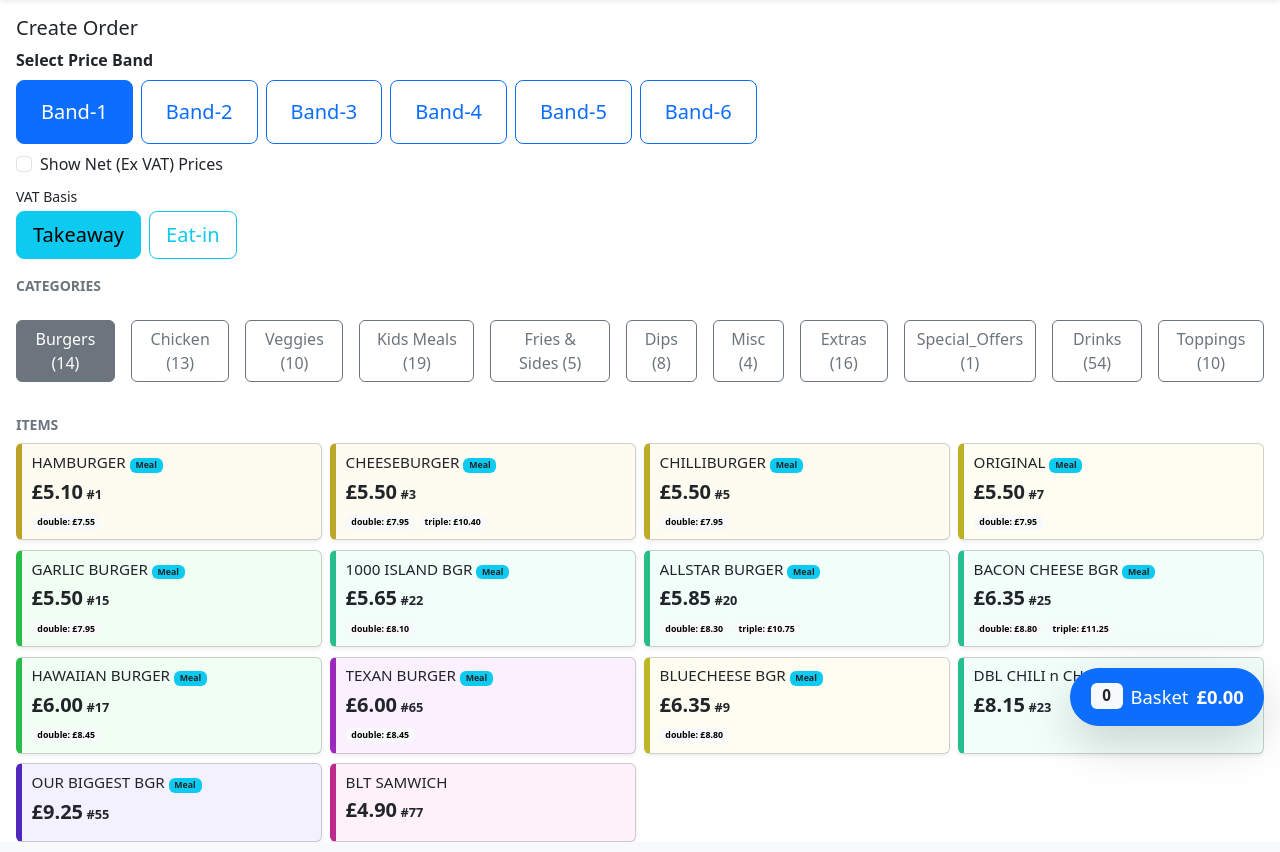
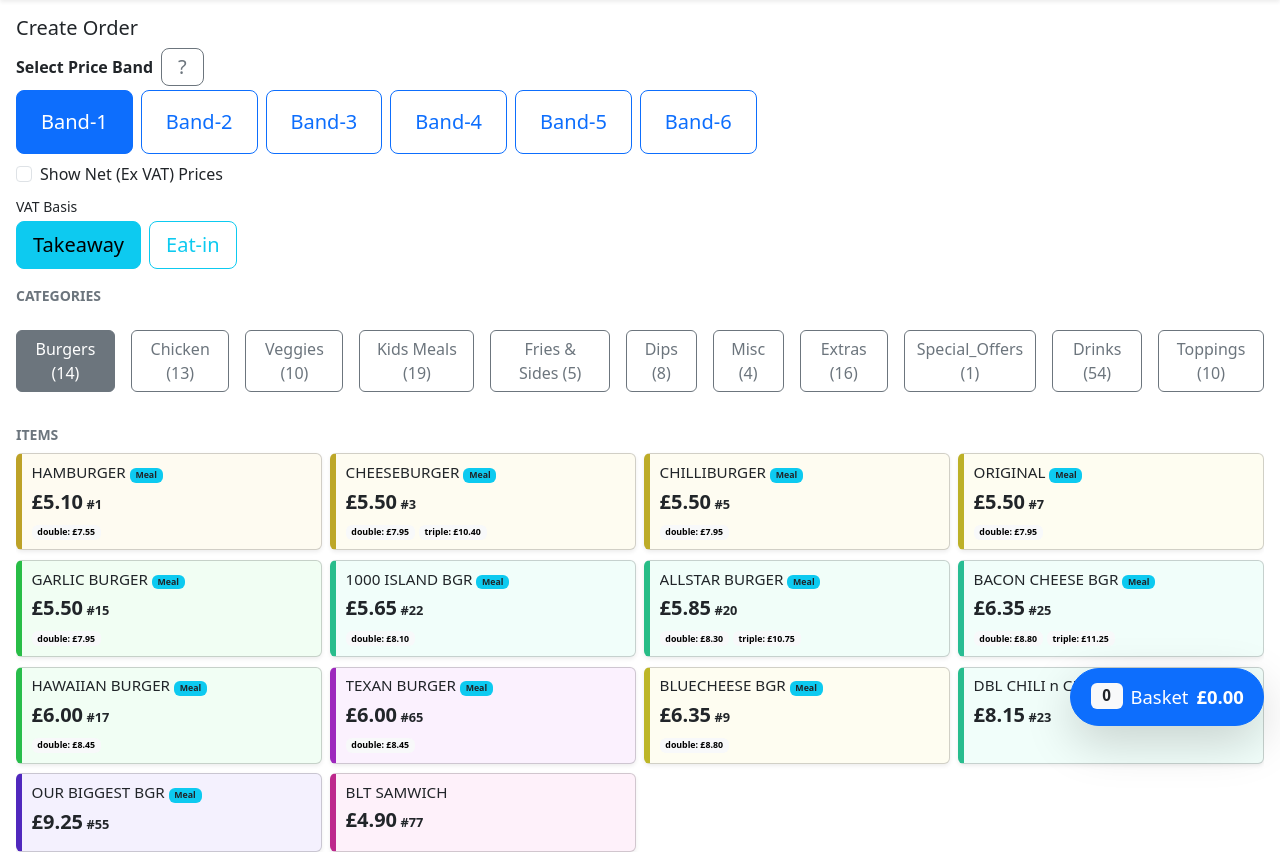
Before and after one commit to sivashankarplaraj/ePOS, a Django app: page / in a window 1280 px wide. Shown: the part 58-910 px from the top of the page. Run offline with Django 5.2, Linux system fonts and the light colour scheme; data comes from the database, SQL or seed files in the repository; some libraries are stand-ins or nearby versions.

Commit message:
feat(ui): add touch-friendly band help modal and conditional tooltips

```diff
--- a/manage_orders/templates/manage_orders/app_prod_order.html
+++ b/manage_orders/templates/manage_orders/app_prod_order.html
@@ -39,7 +39,11 @@
 </style>
 <!-- Price Band Selector (Buttons) -->
 <div class="mb-3">
-  <label class="form-label fw-semibold">Select Price Band</label>
+  <div class="d-flex align-items-center gap-2 mb-1">
+    <label class="form-label fw-semibold mb-0">Select Price Band</label>
+    <button type="button" id="band-help-btn" class="btn btn-lg btn-outline-secondary" aria-label="Show band descriptions" style="line-height:1;">?
+    </button>
+  </div>
   <div id="band-buttons" class="d-flex flex-wrap gap-2">
     <button type="button" class="btn btn-outline-primary btn-lg px-4 py-3 active" data-band="1">Band-1</button>
     <button type="button" class="btn btn-outline-primary btn-lg px-4 py-3" data-band="2">Band-2</button>
@@ -289,6 +293,69 @@
   let currentBand = '1';
   let vatBasis = 'take'; // default
   let showNet = false;
+  // Band help text mapping: each price band with its channel descriptions.
+  const BAND_DESCRIPTIONS = {
+    '1': ["Walk In"],
+    '2': [
+      "Phone Order - Deliver",
+      "Phone Order (C) - Deliver",
+      "Phone Order - Collect",
+      "Phone Order (C) - Collect",
+      "YoYo - Collect",
+      "Sams online - Collect"
+    ],
+    '3': [
+      "Deliveroo - Deliver",
+      "Deliveroo - Collect"
+    ],
+    '4': [
+      "Sams online - Deliver",
+      "Sams online - Deliver Shop05",
+      "Sams online (C) - Deliver",
+      "YoYo - Deliver",
+      "YoYo (B) - Deliver",
+      "Phone Order (B) - Deliver"
+    ],
+    '5': ["Walk In Portsmouth"],
+    '6': [
+      "Just Eat - Deliver",
+      "UBER - Deliver",
+      "Deliveroo (B) - Deliver",
+      "UBER - Collect",
+      "Deliveroo (B) - Collect",
+      "Just Eat - Collect"
+    ]
+  };
+
+  function applyBandHelp(){
+    if(!bandButtonsWrap) return;
+    bandButtonsWrap.querySelectorAll('[data-band]').forEach(btn=>{
+      const band = btn.getAttribute('data-band');
+      const list = BAND_DESCRIPTIONS[band];
+      if(list && list.length){
+        const html = list.map(s=> s.replace(/&/g,'&amp;').replace(/</g,'&lt;').replace(/"/g,'&quot;')).join('<br>');
+        // Only enable hover tooltips on fine pointers (mouse/trackpad)
+        const isCoarse = window.matchMedia && window.matchMedia('(pointer: coarse)').matches;
+        if(!isCoarse){
+          btn.setAttribute('data-bs-toggle','tooltip');
+          btn.setAttribute('data-bs-html','true');
+          btn.setAttribute('data-bs-title', html);
+        }
+        // Add an accessible description element for screen readers (first item only to keep concise)
+        if(!btn.querySelector('.visually-hidden.band-help')){
+          const sr = document.createElement('span');
+          sr.className='visually-hidden band-help';
+          sr.textContent = 'Channels: ' + list.join(', ');
+          btn.appendChild(sr);
+        }
+      }
+    });
+    if(window.bootstrap){
+      bandButtonsWrap.querySelectorAll('[data-bs-toggle="tooltip"]').forEach(el=>{
+        if(!bootstrap.Tooltip.getInstance(el)) new bootstrap.Tooltip(el);
+      });
+    }
+  }
   // Lightweight data flow: fetch categories first, then items per selected category.
   let categories = [];
   const catItemsCache = {}; // { [catId]: items[] }
@@ -1274,6 +1341,36 @@
 
   // Initial
   fetchMenu();
+  applyBandHelp();
+  // Band help modal (built dynamically for maintainability)
+  const helpBtn = document.getElementById('band-help-btn');
+  if(helpBtn){
+    helpBtn.addEventListener('click', ()=>{
+      let modalEl = document.getElementById('bandHelpModal');
+      if(!modalEl){
+        modalEl = document.createElement('div');
+        modalEl.className='modal fade';
+        modalEl.id='bandHelpModal';
+        modalEl.tabIndex='-1';
+        modalEl.innerHTML = `\n<div class="modal-dialog modal-lg modal-dialog-scrollable">\n  <div class="modal-content">\n    <div class="modal-header">\n      <h5 class="modal-title">Price Band Descriptions</h5>\n      <button type="button" class="btn-close" data-bs-dismiss="modal" aria-label="Close"></button>\n    </div>\n    <div class="modal-body" id="band-help-body">Loading...</div>\n    <div class="modal-footer">\n      <button type="button" class="btn btn-secondary" data-bs-dismiss="modal">Close</button>\n    </div>\n  </div>\n</div>`;
+        document.body.appendChild(modalEl);
+      }
+      const body = modalEl.querySelector('#band-help-body');
+      if(body){
+        const parts = Object.keys(BAND_DESCRIPTIONS).sort((a,b)=> parseInt(a)-parseInt(b)).map(b=>{
+          const list = BAND_DESCRIPTIONS[b]||[];
+          return `<div class='mb-3'><h6 class='fw-semibold mb-1'>Band ${b}</h6><ul class='mb-0 ps-3'>${list.map(li=>`<li>${li.replace(/</g,'&lt;')}</li>`).join('')}</ul></div>`;
+        }).join('');
+        body.innerHTML = parts || '<p class="text-muted">No band descriptions available.</p>';
+      }
+      if(window.bootstrap){
+        const inst = bootstrap.Modal.getOrCreateInstance(modalEl);
+        inst.show();
+      } else {
+        modalEl.style.display='block';
+      }
+    });
+  }
 
   // Accessibility: improve modal focus/inert handling to prevent aria-hidden warnings.
   (function manageModalA11y(){
```
